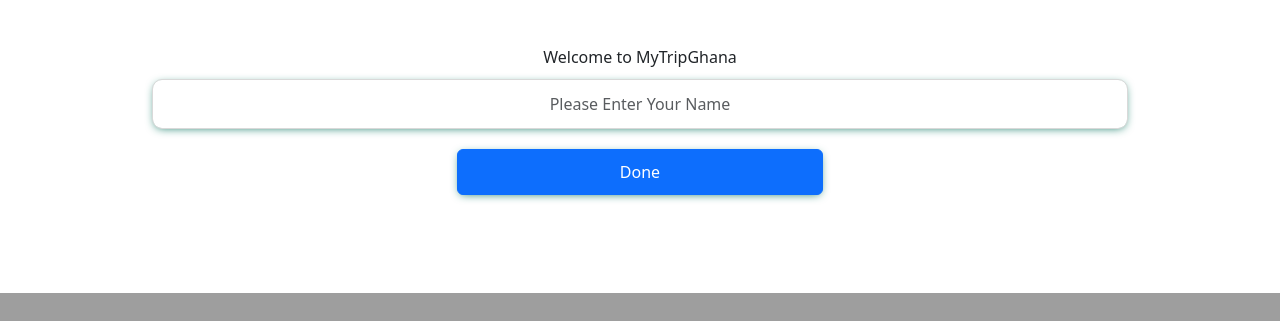
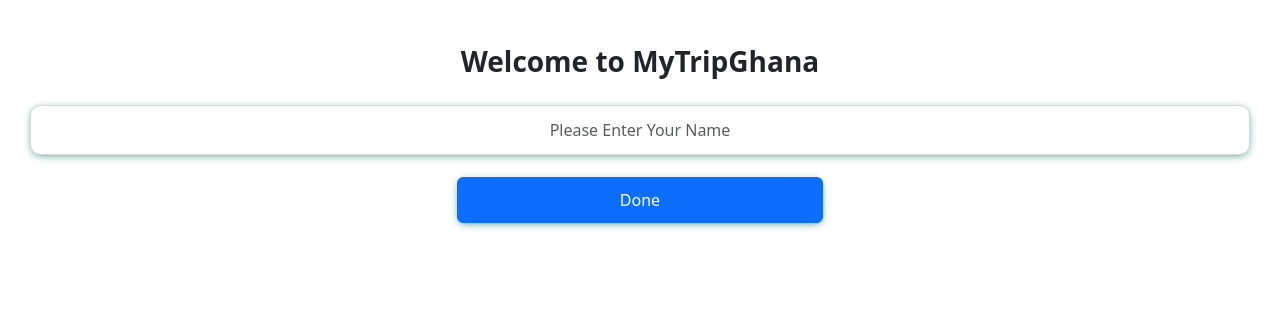
Before and after one commit to eben2840/TripGhana, a Flask app: page /index in a window 1280 px wide. Shown: the part 561-882 px from the top of the page. Before the commit the page ends 854 px from the top, so only its background shows below. Run offline with Flask 2, Linux system fonts and the light colour scheme; data comes from the database, SQL or seed files in the repository; both versions use the stored data as it was after the commit; some libraries are stand-ins or nearby versions.

Commit message:
new commit

```diff
--- a/templates/index.html
+++ b/templates/index.html
@@ -57,16 +57,23 @@
 text-align: center;
 padding: 30px;
 margin-top: 2%;">
-<div class="form-group">
-  <label for="">Welcome to MyTripGhana</label>
-  <input type="text"
-    class="form-control" style="border-radius: 10px; text-align:center; box-shadow: 0 2px 10px -3px #117964;
+
+<div class="form-group" >
+  <label for="validationCustomUsername" class="form-label"><h3><b>Welcome to MyTripGhana<b></h3></label>
+  <div class="input-group has-validation" >
+
+    <input type="text"  style="border-radius: 10px; text-align:center; box-shadow: 0 2px 10px -3px #117964;
     width: 80%;
     height: 50px;
 
 
     margin: 10px auto 2px ;
-    border: 1px solid #D9D9D9;" name="name" id="" aria-describedby="helpId" placeholder="Please Enter Your Name" >
+    border: 1px solid #D9D9D9;"class="form-control" id="validationCustomUsername" aria-describedby="inputGroupPrepend"  placeholder="Please Enter Your Name" required>
+    <div class="invalid-feedback">
+      Please choose a username.
+    </div>
+  </div>
+</div>
 
 
 <button type="submit" style="align:center; box-shadow: 0 2px 10px -3px #117964;
```
Also changed, not shown: test.db.
